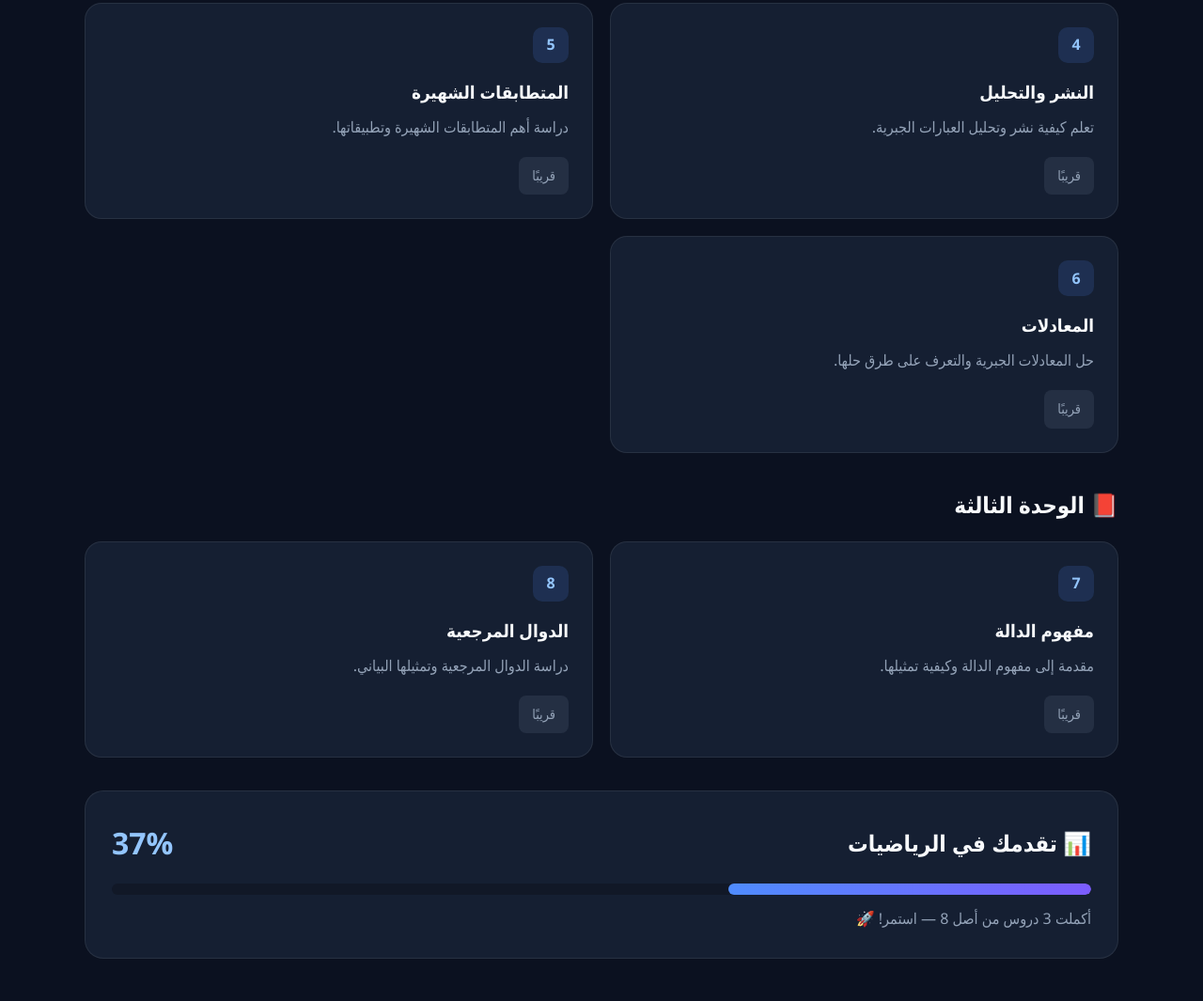
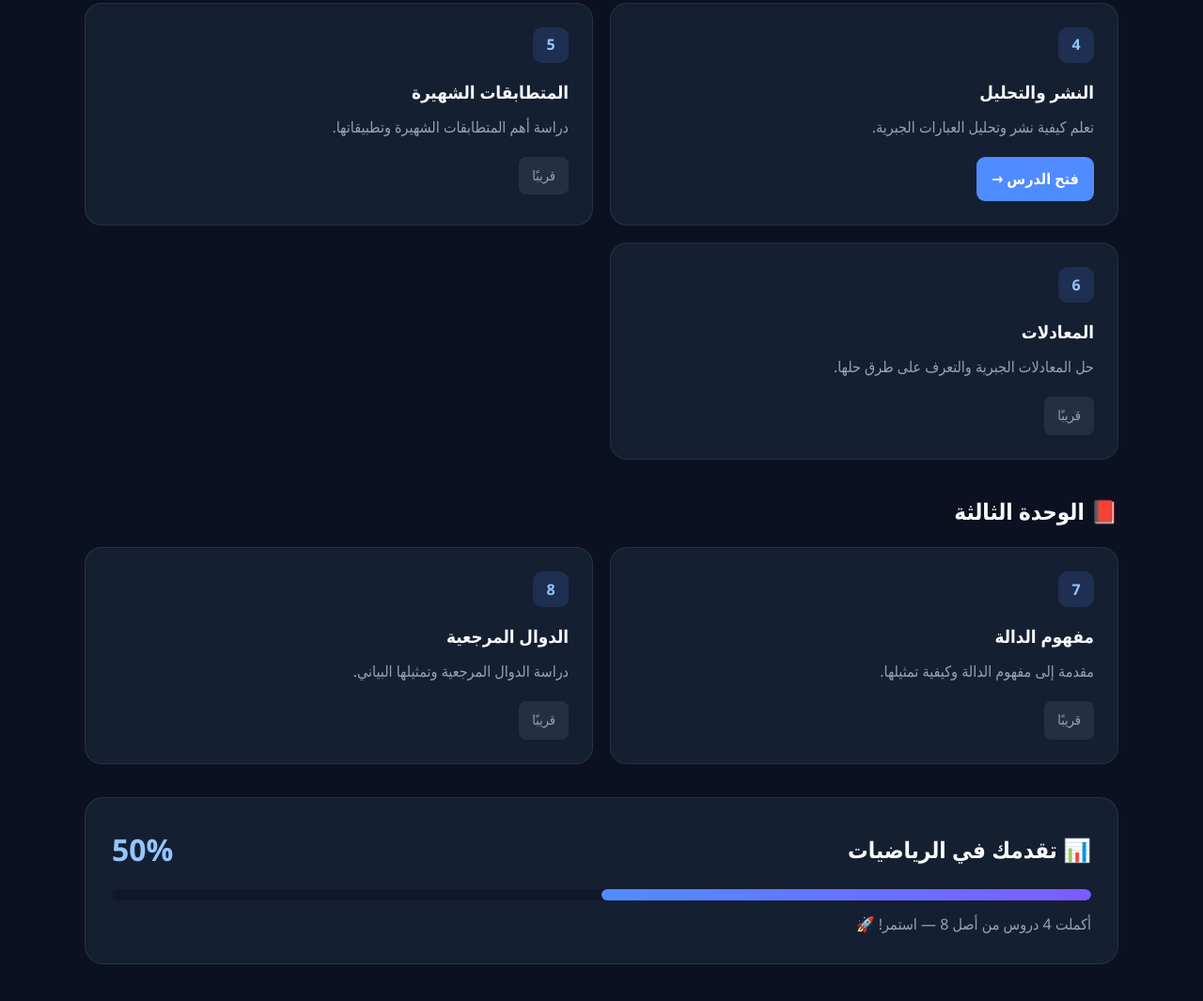
Before and after one commit to djawadsiabdallah2-lang/studyhub, a plain HTML site: page math.html in a window 1280 px wide. Shown: the part 1120-2185 px from the top of the page at 94% size. Drawn offline with Linux system fonts and the light colour scheme.

Commit message:
Update progress and lesson details in math.html

```diff
--- a/math.html
+++ b/math.html
@@ -435,9 +435,13 @@
                         تعلم كيفية نشر وتحليل العبارات الجبرية.
                     </p>
 
-                    <span class="coming-soon">
-                        قريبًا
-                    </span>
+                    <a
+                        href="math-lesson-4.html"
+                        class="lesson-button">
+
+                        فتح الدرس →
+
+                    </a>
 
                 </article>
 
@@ -571,7 +575,7 @@
                 </h2>
 
                 <strong>
-                    37%
+                    50%
                 </strong>
 
             </div>
@@ -580,15 +584,19 @@
 
                 <div
                     class="progress-fill"
-                    style="width: 37%;">
+                    style="width: 50%;">
 
                 </div>
 
             </div>
 
-            <p style="margin-top: 12px; color: var(--text-muted);">
+            <p
+                style="
+                    margin-top: 12px;
+                    color: var(--text-muted);
+                ">
 
-                أكملت 3 دروس من أصل 8 — استمر! 🚀
+                أكملت 4 دروس من أصل 8 — استمر! 🚀
 
             </p>
 
@@ -598,9 +606,7 @@
     </main>
 
 
-    <!-- =========================
-         التذييل
-         ========================= -->
+    <!-- التذييل -->
 
     <footer>
 
```
